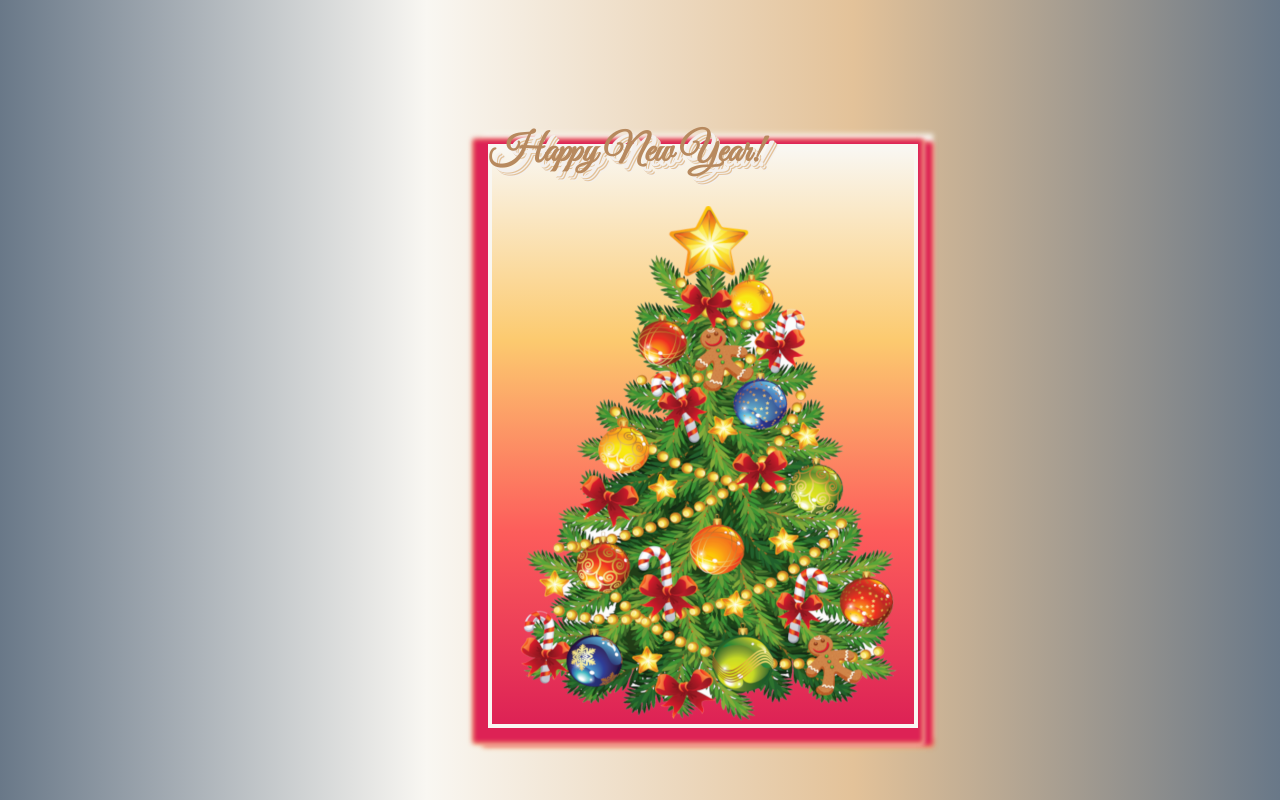
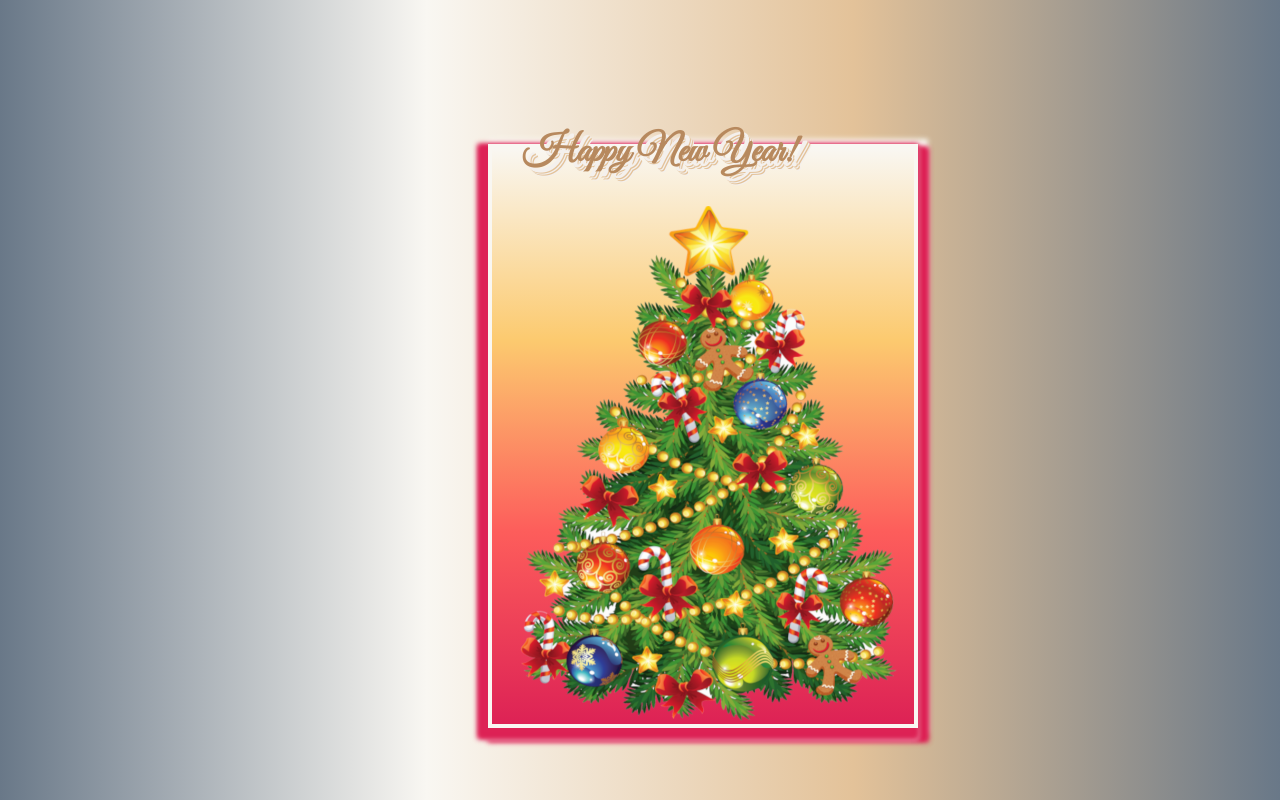
Before and after one commit to Takhmina175/New-Year-Card, a plain HTML site: page index.html in a window 1280 px wide. Drawn offline with Linux system fonts and the light colour scheme.

```diff
--- a/style.css
+++ b/style.css
@@ -32,7 +32,7 @@
 .content {
   position: absolute;
   z-index: 999;
-  left: 5%;
+  left: 9%;
   top: 4%;
 }
 .container {
@@ -45,9 +45,12 @@
   position: absolute;
   z-index: 2;
   background-image: linear-gradient(#f9f7f2, #fcca6f, #fd5d5b, #dd2255);
-  box-shadow: -5px 5px 5px 10px #dd2255, -5px 6px 5px 10px #fcca6f,
-    -5px 7px 5px 10px #f9f7f2, 5px 8px 5px 10px #dd2255,
-    5px 9px 5px 10px #fcca6f, 5px 0px 5px 10px #f9f7f2;
+  box-shadow: -5px 5px 5px 5px #dd2255,
+              -5px 6px 5px 5px #dd2255,
+              -5px 7px 5px 5px #f9f7f2,
+               5px 8px 5px 5px #dd2255,
+               5px 9px 5px 5px #dd2255,
+               5px 0px 5px 5px #f9f7f2;
 }
 
 #inner-image {
```
